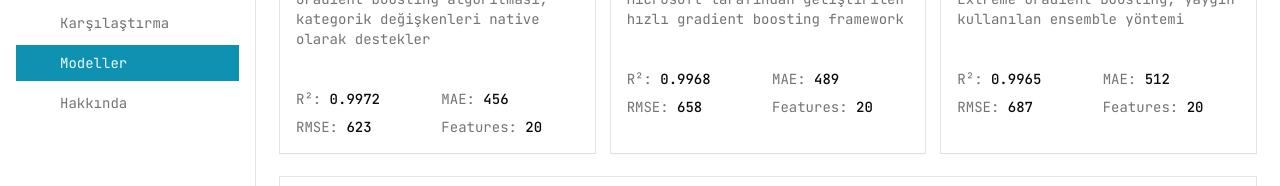
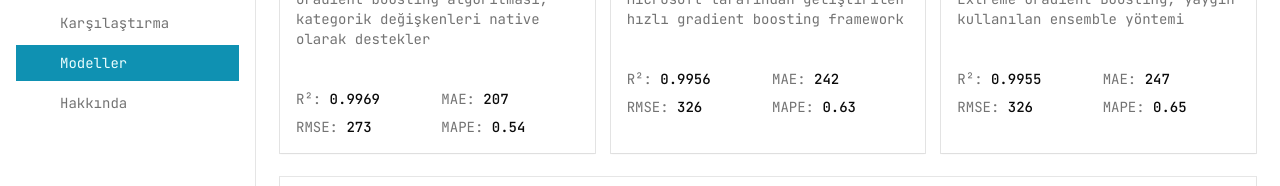
Before and after one commit to berkaydenizyilmaz/voltify-web, a Next.js app: page /modeller in a window 1280 px wide. Shown: the part 195-381 px from the top of the page. Built offline with nearby package versions, Linux system fonts and the light colour scheme; some icons are missing.

Commit message:
feat: add models page to display prediction models and their input/output features.

```diff
--- a/src/app/(pages)/modeller/page.tsx
+++ b/src/app/(pages)/modeller/page.tsx
@@ -1,57 +1,72 @@
-import { Card } from '@/components/ui/card'
-import { Badge } from '@/components/ui/badge'
+import { Card } from "@/components/ui/card";
+import { Badge } from "@/components/ui/badge";
 
 const MODELS = [
   {
-    name: 'CatBoost',
-    id: 'catboost',
-    description: 'Gradient boosting algoritması, kategorik değişkenleri native olarak destekler',
-    r2: 0.9972,
-    mae: 456,
-    rmse: 623,
-    features: 20,
+    name: "CatBoost",
+    id: "catboost",
+    description:
+      "Gradient boosting algoritması, kategorik değişkenleri native olarak destekler",
+    r2: 0.9969,
+    mae: 207,
+    rmse: 273,
+    mape: 0.54,
     isDefault: true,
   },
   {
-    name: 'LightGBM',
-    id: 'lightgbm',
-    description: 'Microsoft tarafından geliştirilen hızlı gradient boosting framework',
-    r2: 0.9968,
-    mae: 489,
-    rmse: 658,
-    features: 20,
+    name: "LightGBM",
+    id: "lightgbm",
+    description:
+      "Microsoft tarafından geliştirilen hızlı gradient boosting framework",
+    r2: 0.9956,
+    mae: 242,
+    rmse: 326,
+    mape: 0.63,
     isDefault: false,
   },
   {
-    name: 'XGBoost',
-    id: 'xgboost',
-    description: 'Extreme Gradient Boosting, yaygın kullanılan ensemble yöntemi',
-    r2: 0.9965,
-    mae: 512,
-    rmse: 687,
-    features: 20,
+    name: "XGBoost",
+    id: "xgboost",
+    description:
+      "Extreme Gradient Boosting, yaygın kullanılan ensemble yöntemi",
+    r2: 0.9955,
+    mae: 247,
+    rmse: 326,
+    mape: 0.65,
     isDefault: false,
   },
-]
+];
 
 const FEATURES = [
-  { name: 'temperature_2m', description: 'Sıcaklık (2m)', category: 'Hava' },
-  { name: 'apparent_temperature', description: 'Hissedilen sıcaklık', category: 'Hava' },
-  { name: 'relative_humidity_2m', description: 'Bağıl nem', category: 'Hava' },
-  { name: 'precipitation', description: 'Yağış miktarı', category: 'Hava' },
-  { name: 'wind_speed_10m', description: 'Rüzgar hızı', category: 'Hava' },
-  { name: 'shortwave_radiation', description: 'Kısa dalga ışınımı', category: 'Hava' },
-  { name: 'weather_code', description: 'Hava durumu kodu', category: 'Hava' },
-  { name: 'hour_sin/cos', description: 'Saat (cyclical)', category: 'Zaman' },
-  { name: 'day_of_week_sin/cos', description: 'Haftanın günü (cyclical)', category: 'Zaman' },
-  { name: 'is_weekend', description: 'Hafta sonu mu?', category: 'Zaman' },
-  { name: 'is_holiday', description: 'Tatil günü mü?', category: 'Zaman' },
-  { name: 'HDD', description: 'Isıtma derece günü', category: 'Türetilmiş' },
-  { name: 'CDD', description: 'Soğutma derece günü', category: 'Türetilmiş' },
-  { name: 'lag_1h', description: '1 saat önceki tüketim', category: 'Lag' },
-  { name: 'lag_24h', description: '24 saat önceki tüketim', category: 'Lag' },
-  { name: 'lag_168h', description: '1 hafta önceki tüketim', category: 'Lag' },
-]
+  { name: "temperature_2m", description: "Sıcaklık (2m)", category: "Hava" },
+  {
+    name: "apparent_temperature",
+    description: "Hissedilen sıcaklık",
+    category: "Hava",
+  },
+  { name: "relative_humidity_2m", description: "Bağıl nem", category: "Hava" },
+  { name: "precipitation", description: "Yağış miktarı", category: "Hava" },
+  { name: "wind_speed_10m", description: "Rüzgar hızı", category: "Hava" },
+  {
+    name: "shortwave_radiation",
+    description: "Kısa dalga ışınımı",
+    category: "Hava",
+  },
+  { name: "weather_code", description: "Hava durumu kodu", category: "Hava" },
+  { name: "hour_sin/cos", description: "Saat (cyclical)", category: "Zaman" },
+  {
+    name: "day_of_week_sin/cos",
+    description: "Haftanın günü (cyclical)",
+    category: "Zaman",
+  },
+  { name: "is_weekend", description: "Hafta sonu mu?", category: "Zaman" },
+  { name: "is_holiday", description: "Tatil günü mü?", category: "Zaman" },
+  { name: "HDD", description: "Isıtma derece günü", category: "Türetilmiş" },
+  { name: "CDD", description: "Soğutma derece günü", category: "Türetilmiş" },
+  { name: "lag_1h", description: "1 saat önceki tüketim", category: "Lag" },
+  { name: "lag_24h", description: "24 saat önceki tüketim", category: "Lag" },
+  { name: "lag_168h", description: "1 hafta önceki tüketim", category: "Lag" },
+];
 
 export default function ModellerPage() {
   return (
@@ -88,8 +103,8 @@ export default function ModellerPage() {
                 <span className="font-mono font-medium">{model.rmse}</span>
               </div>
               <div>
-                <span className="text-muted-foreground">Features: </span>
-                <span className="font-mono font-medium">{model.features}</span>
+                <span className="text-muted-foreground">MAPE: </span>
+                <span className="font-mono font-medium">{model.mape}</span>
               </div>
             </div>
           </Card>
@@ -134,5 +149,5 @@ export default function ModellerPage() {
         </div>
       </Card>
     </div>
-  )
+  );
 }
```
